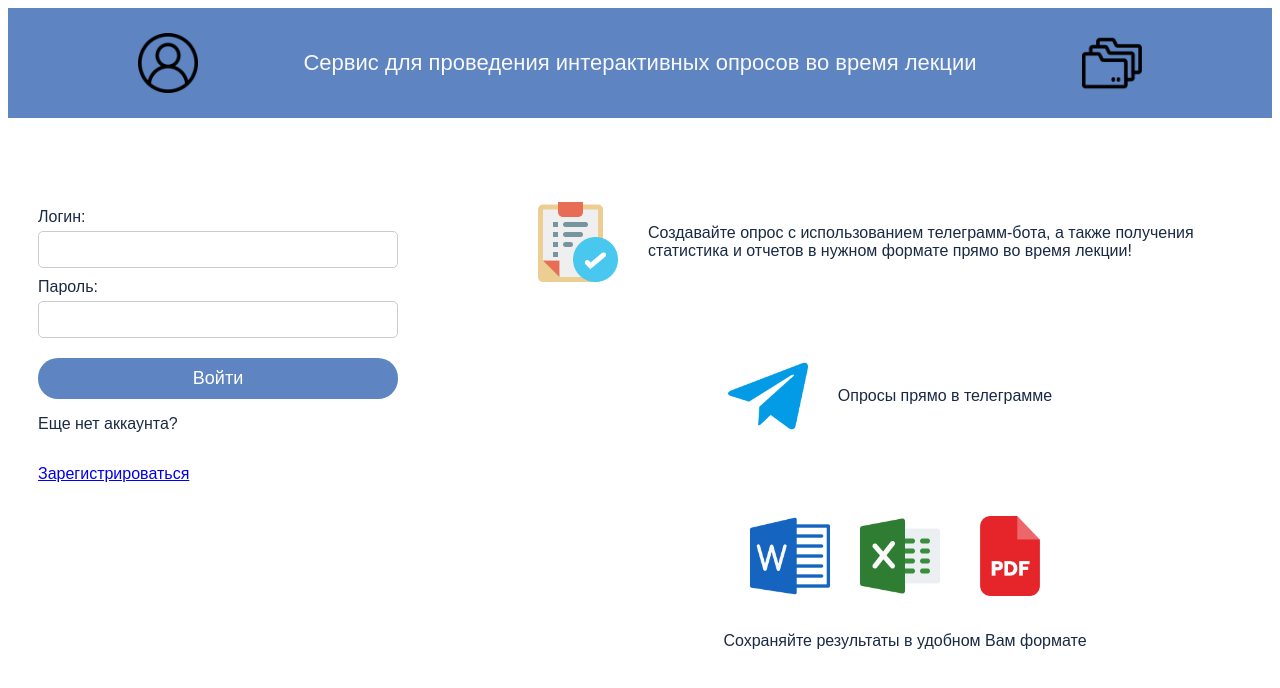
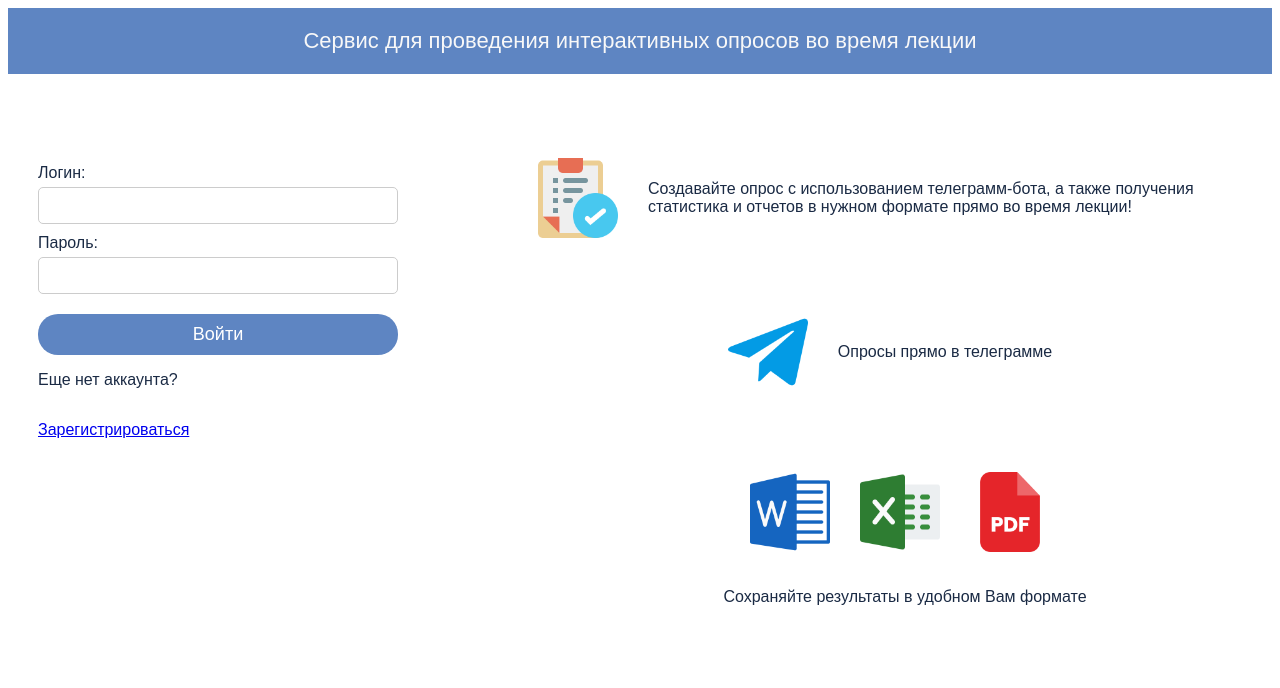
Before and after one commit to die-frage/die-frage-front, an Angular app: page /sign-in in a window 1280 px wide. Shown: the top 688 px of the page. Built offline with nearby package versions, Linux system fonts and the light colour scheme.

Commit message:
fixed FR: 0.1, comment: switching to differnet headers

```diff
--- a/src/app/app.component.html
+++ b/src/app/app.component.html
@@ -7,7 +7,34 @@
   <link rel="stylesheet" href="app.component.css">
 </head>
 <body>
-  <app-header-authorised></app-header-authorised>
+    <app-header-authorised *ngIf="authService.isAuthenticated()"></app-header-authorised>
+    <app-header-unauthorised *ngIf="!authService.isAuthenticated()"></app-header-unauthorised>
   <router-outlet></router-outlet>
 </body>
 </html>
+
+
+<!--
+У меня есть страницы где может быть до авторизации и после авторизации пользователь, если пользователь авторизован,
+тогда должен выводится: app-header-authorised
+иначе: app-header-unauthorised
+!!!!КАК ЭТО СДЕЛАТЬ!!!!
+
+ЕЩЕ Есть такая штука, может к ней как то прицепиться?
+@Injectable({
+    providedIn: 'root'
+})
+export class authGuard implements CanActivate {
+
+    constructor(private router: Router, private tokenStorageService: TokenStorageService) {
+    }
+
+    canActivate(): boolean {
+        if (this.tokenStorageService.getToken()) {
+            return true;
+        } else {
+            this.router.navigate(['/sign-in']);
+            return false;
+        }
+    }
+}-->
--- a/src/app/app.component.ts
+++ b/src/app/app.component.ts
@@ -1,4 +1,5 @@
 import { Component } from '@angular/core';
+import {AuthService} from "./auth/auth.service";
 
 @Component({
     selector: 'app-root',
@@ -7,4 +8,7 @@ import { Component } from '@angular/core';
 })
 export class AppComponent {
     title = 'die Frage';
+    constructor(public authService: AuthService) {
+
+    }
 }
--- a/src/app/auth/auth.service.ts
+++ b/src/app/auth/auth.service.ts
@@ -5,6 +5,7 @@ import { Observable } from "rxjs";
 import { SignInInfo } from "./responces/SignInInfo";
 import { SignUpInfo } from "./responces/SignUpInfo";
 import { JwtResponse } from "./responces/JwtResponse";
+import {TokenStorageService} from "./token-storage.service";
 
 const httpOptions = {
     headers: new HttpHeaders({'Content-Type': 'application/json'})
@@ -25,6 +26,11 @@ export class AuthService {
         return this.http.post<JwtResponse>(this.signUpUrl, userData, httpOptions);
     }
 
-    constructor(private http: HttpClient) {
+    isAuthenticated(): boolean {
+        return !!this.tokenStorageService.getToken();
+    }
+
+    constructor(private http: HttpClient,
+                private tokenStorageService: TokenStorageService) {
     }
 }
--- a/src/app/components/header/header-authorised/header-authorised.component.ts
+++ b/src/app/components/header/header-authorised/header-authorised.component.ts
@@ -12,7 +12,7 @@ export class HeaderAuthorisedComponent {
     }
 
     toUserPage() {
-        this.router.navigate(['/user-page']);
+        this.router.navigate(['/user']);
     }
 
     toHomePage() {
--- a/src/app/routes.ts
+++ b/src/app/routes.ts
@@ -21,7 +21,7 @@ const routeConfig: Routes = [
         title: 'Die Frage'
     },
     {
-        path: 'user-page',
+        path: 'user',
         component: UserPageComponent,
         canActivate: [authGuard],
         title: 'Die Frage'
```
